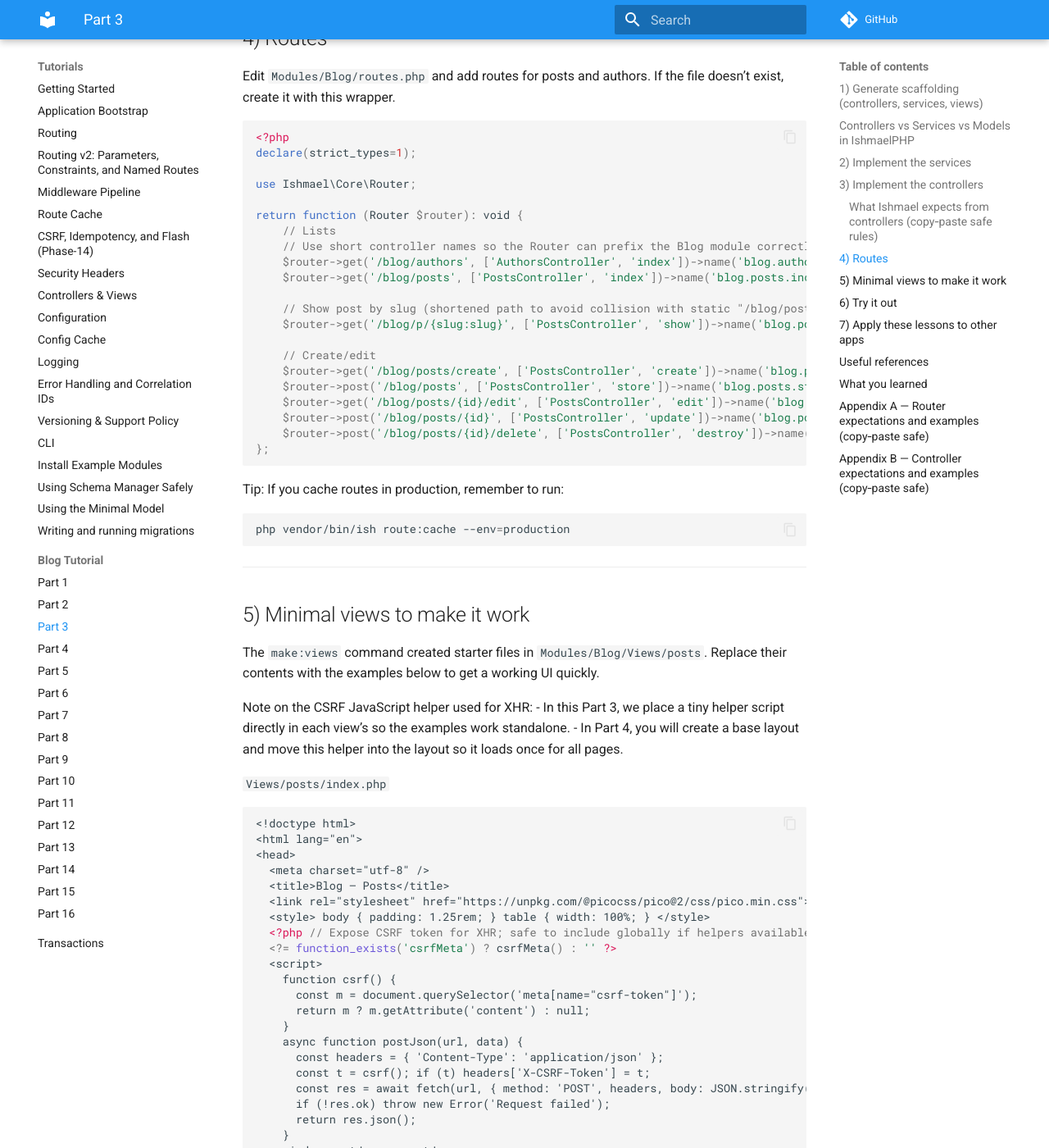
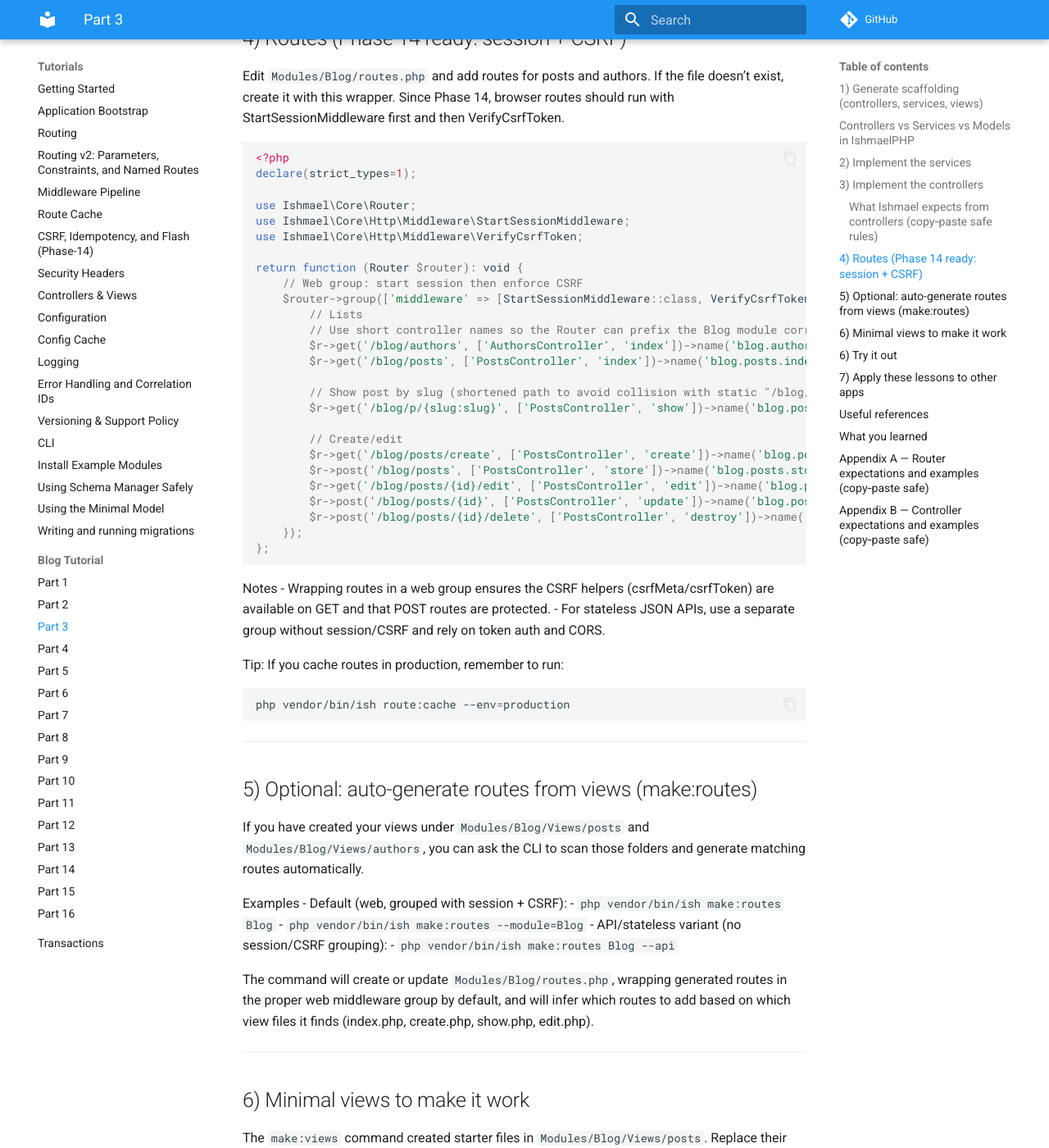
Before and after one commit to domsinclair/IshmaelPHP-Core, an MkDocs documentation site: the page built from Documentation/guide/blog-part-3-controllers-and-service.md, in a window 1280 px wide and 1400 px high, scrolled down 7946 px. Shown: the whole window at 82% size. Built offline with MkDocs 1.6.1 and Material for MkDocs 9.7.7, drawn with Linux system fonts in a browser that asks for light colours; comment, search, counter and statistics services are not loaded.

Commit message:
Improve route generation consistency and introduce CSRF/web grouping in Blog tutorial
- Standardized controller naming in generated routes for better readability and consistency.
- Added support for slug-based public `show` routes for posts.
- Updated Blog tutorial to reflect Phase 14 changes, introducing session and CSRF middleware grouping for browser routes.
- Enhanced documentation with notes on distinguishing web and API route handling.

````diff
--- a/Documentation/guide/blog-part-3-controllers-and-service.md
+++ b/Documentation/guide/blog-part-3-controllers-and-service.md
@@ -354,33 +354,42 @@ Notes
 
 ---
 
-## 4) Routes
+## 4) Routes (Phase 14 ready: session + CSRF)
 
-Edit `Modules/Blog/routes.php` and add routes for posts and authors. If the file doesn’t exist, create it with this wrapper.
+Edit `Modules/Blog/routes.php` and add routes for posts and authors. If the file doesn’t exist, create it with this wrapper. Since Phase 14, browser routes should run with StartSessionMiddleware first and then VerifyCsrfToken.
 
 ```php
 <?php
 declare(strict_types=1);
 
 use Ishmael\Core\Router;
+use Ishmael\Core\Http\Middleware\StartSessionMiddleware;
+use Ishmael\Core\Http\Middleware\VerifyCsrfToken;
 
 return function (Router $router): void {
-    // Lists
-    // Use short controller names so the Router can prefix the Blog module correctly
-    $router->get('/blog/authors', ['AuthorsController', 'index'])->name('blog.authors.index');
-    $router->get('/blog/posts', ['PostsController', 'index'])->name('blog.posts.index');
+    // Web group: start session then enforce CSRF
+    $router->group(['middleware' => [StartSessionMiddleware::class, VerifyCsrfToken::class]], function (Router $r): void {
+        // Lists
+        // Use short controller names so the Router can prefix the Blog module correctly
+        $r->get('/blog/authors', ['AuthorsController', 'index'])->name('blog.authors.index');
+        $r->get('/blog/posts', ['PostsController', 'index'])->name('blog.posts.index');
 
-    // Show post by slug (shortened path to avoid collision with static "/blog/posts/create")
-    $router->get('/blog/p/{slug:slug}', ['PostsController', 'show'])->name('blog.posts.show');
+        // Show post by slug (shortened path to avoid collision with static "/blog/posts/create")
+        $r->get('/blog/p/{slug:slug}', ['PostsController', 'show'])->name('blog.posts.show');
 
-    // Create/edit
-    $router->get('/blog/posts/create', ['PostsController', 'create'])->name('blog.posts.create');
-    $router->post('/blog/posts', ['PostsController', 'store'])->name('blog.posts.store');
-    $router->get('/blog/posts/{id}/edit', ['PostsController', 'edit'])->name('blog.posts.edit');
-    $router->post('/blog/posts/{id}', ['PostsController', 'update'])->name('blog.posts.update');
-    $router->post('/blog/posts/{id}/delete', ['PostsController', 'destroy'])->name('blog.posts.destroy');
+        // Create/edit
+        $r->get('/blog/posts/create', ['PostsController', 'create'])->name('blog.posts.create');
+        $r->post('/blog/posts', ['PostsController', 'store'])->name('blog.posts.store');
+        $r->get('/blog/posts/{id}/edit', ['PostsController', 'edit'])->name('blog.posts.edit');
+        $r->post('/blog/posts/{id}', ['PostsController', 'update'])->name('blog.posts.update');
+        $r->post('/blog/posts/{id}/delete', ['PostsController', 'destroy'])->name('blog.posts.destroy');
+    });
 };
 ```
+
+Notes
+- Wrapping routes in a web group ensures the CSRF helpers (csrfMeta/csrfToken) are available on GET and that POST routes are protected.
+- For stateless JSON APIs, use a separate group without session/CSRF and rely on token auth and CORS.
 
 Tip: If you cache routes in production, remember to run:
 
@@ -390,7 +399,22 @@ php vendor/bin/ish route:cache --env=production
 
 ---
 
-## 5) Minimal views to make it work
+## 5) Optional: auto-generate routes from views (make:routes)
+
+If you have created your views under `Modules/Blog/Views/posts` and `Modules/Blog/Views/authors`, you can ask the CLI to scan those folders and generate matching routes automatically.
+
+Examples
+- Default (web, grouped with session + CSRF):
+  - `php vendor/bin/ish make:routes Blog`
+  - `php vendor/bin/ish make:routes --module=Blog`
+- API/stateless variant (no session/CSRF grouping):
+  - `php vendor/bin/ish make:routes Blog --api`
+
+The command will create or update `Modules/Blog/routes.php`, wrapping generated routes in the proper web middleware group by default, and will infer which routes to add based on which view files it finds (index.php, create.php, show.php, edit.php).
+
+---
+
+## 6) Minimal views to make it work
 
 The `make:views` command created starter files in `Modules/Blog/Views/posts`. Replace their contents with the examples below to get a working UI quickly.
 
````
Also changed, not shown: Documentation/guide/blog-part-2-schema-migrations-seeds.md (+15 -6 lines), 1 other file.
